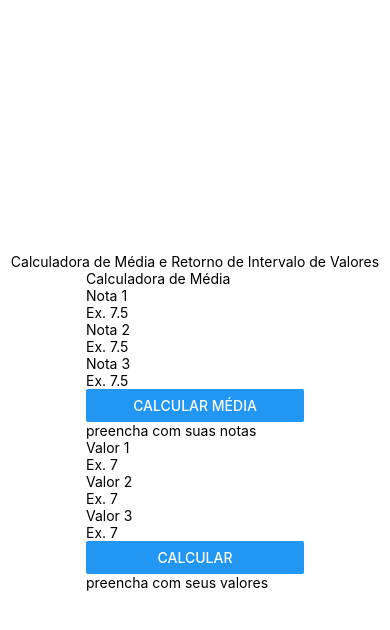
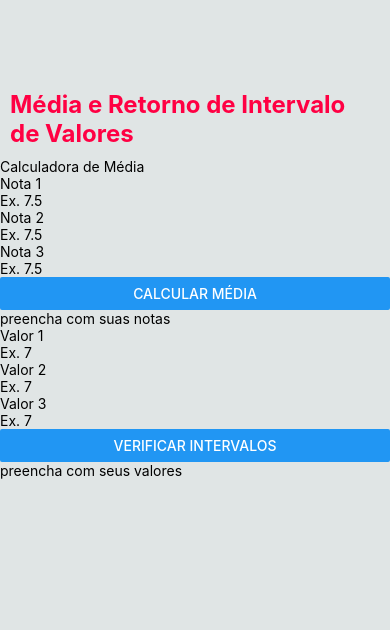
Before and after one commit to danleysilva/layoutreact, a React Native app in the folder my-project/: screen / in a window 390 px wide. Shown: the top 630 px of the page. Built offline with nearby package versions, Linux system fonts and the light colour scheme.

Commit message:
Title styling start
Title styling start

```diff
--- a/my-project/App.js
+++ b/my-project/App.js
@@ -1,13 +1,15 @@
 import { StyleSheet, View } from 'react-native';
 import Title from './src/components/Title/';
-import Main from './src/components/Main/';
+import Form from './src/components/Form/';
+import FormIntervalo from './src/components/FormIntervalo/';
 
 
 export default function App() {
   return (
     <View style={styles.container}>
       <Title/>
-      <Main/>
+      <Form/>
+      <FormIntervalo/>
     </View>
   );
 }
@@ -15,8 +17,7 @@ export default function App() {
 const styles = StyleSheet.create({
   container: {
     flex: 1,
-    backgroundColor: '#fff',
-    alignItems: 'center',
-    justifyContent: 'center',
+    backgroundColor: '#e0e5e5',
+    paddingTop:80,
   },
 });
--- a/my-project/src/components/FormIntervalo/index.js
+++ b/my-project/src/components/FormIntervalo/index.js
@@ -9,7 +9,7 @@ const [valor2, setValor2] = useState(null)
 const [valor3, setValor3] = useState(null)
 const [messageIntervalo, setMessageIntervalo] = useState("preencha com seus valores")
 const [intervalo, setIntervalo] = useState(null)
-const [textButton, setTextButton] = useState("Calcular")
+const [textButton, setTextButton] = useState("Verificar Intervalos")
 
 
 function intervaloCalculator(){
--- a/my-project/src/components/Title/index.js
+++ b/my-project/src/components/Title/index.js
@@ -1,10 +1,11 @@
 import React from "react";
 import { View, Text} from "react-native";
+import styles from "./style";
 
 export default function Title(){
     return(
-        <View>
-            <Text>Calculadora de Média e Retorno de Intervalo de Valores</Text>
+        <View style={styles.boxTitle}>
+            <Text style={styles.textTitle}>Média e Retorno de Intervalo de Valores</Text>
         </View>
 
     );
--- /dev/null
+++ b/my-project/src/components/Title/style.js
@@ -0,0 +1,16 @@
+import { StyleSheet } from "react-native";
+
+const styles = StyleSheet.create({
+    boxTitle:{
+        alignItems:"center",
+        justifyContent:"center",
+        padding:10,
+    },
+    textTitle:{
+        color:"#FF0043",
+        fontSize:24,
+        fontWeight:"bold",
+    }
+});
+
+export default styles
```
Also changed, not shown: my-project/src/components/Form/ResultIntervalo/style.js (added), my-project/src/components/Form/ResultMedia/style.js (added), my-project/src/components/Form/style.js (added), my-project/src/components/FormIntervalo/ResultIntervalo/style.js (added), my-project/src/components/FormIntervalo/style.js (added).
